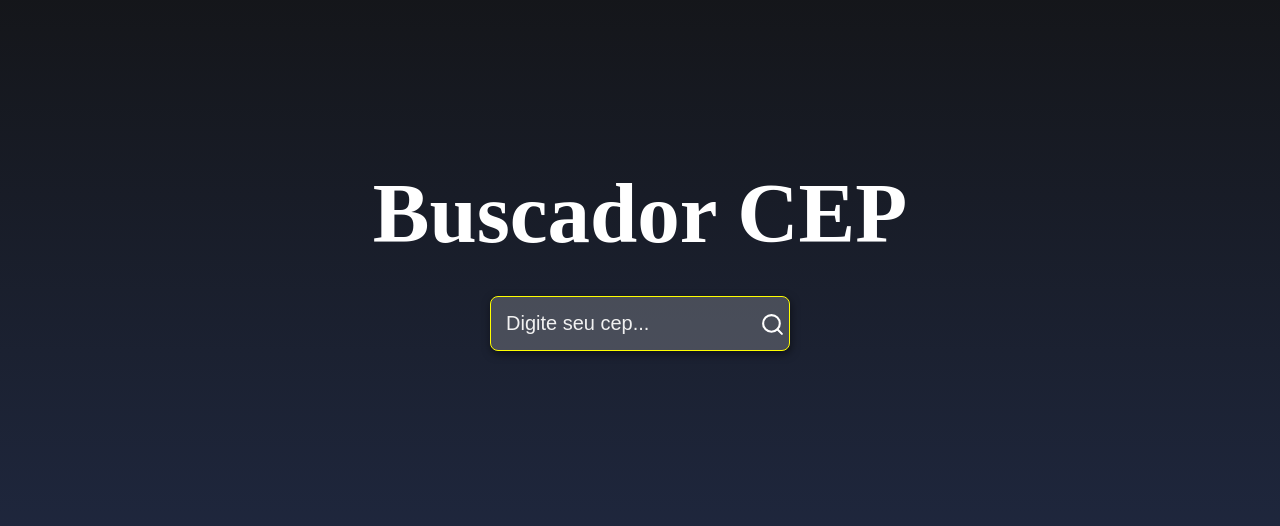
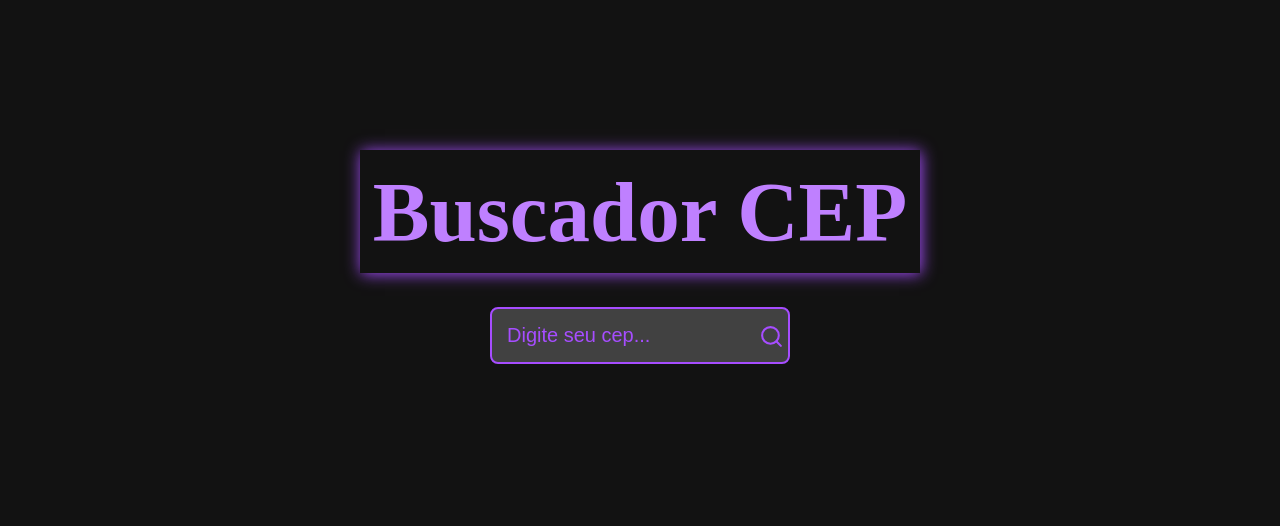
Before and after one commit to CelsoTavares/buscador-cep, a React (Create React App) app: page / in a window 1280 px wide. Shown: the part 126-652 px from the top of the page. Built offline with nearby package versions, Linux system fonts and the light colour scheme.

Commit message:
:lipstick: new style

```diff
--- a/src/App.js
+++ b/src/App.js
@@ -23,7 +23,7 @@ function App() {
     try{
       const response = await Api.get(`${input}/json`)
       setCep(response.data)
-      console.log(response.data.cep)
+      console.log(response.data)
       setInput('')
     }
     catch{
@@ -45,7 +45,7 @@ function App() {
           placeholder="Digite seu cep..."/>
 
           <ButtonSearch onClick={handleClick}>
-             <FiSearch size={25} color="white"/>
+             <FiSearch size={25} color="#a64dff"/>
           </ButtonSearch>
         </SectionInput>
 
@@ -54,9 +54,9 @@ function App() {
             <h2>CEP:{cep.cep}</h2>
 
               <span>{cep.logradouro}</span>
-              <span>Complemento: {cep.complemento}</span>
-              <span>{cep.bairro}</span>
-              <span>{cep.localidade}</span>
+              <span>UF: {cep.uf}</span>
+              <span>Bairro: {cep.bairro} </span>
+              <span>Cidade: {cep.localidade}</span>
 
           </Main>
 
--- a/src/styledGlobal.js
+++ b/src/styledGlobal.js
@@ -12,32 +12,22 @@ export const GlobalStyle = createGlobalStyle`
 }
 
 `
-
 export const Container = styled.div`
   height: 100vh;
   display: flex;
   justify-content: center;
   align-items: center;
   flex-direction: column;
-  background: linear-gradient(#121212, #212b46);
+  background: #121212;
   overflow: hidden;
 `
 
 export const Title = styled.h1`
   font-size: min(9vw, 85px);
-  color: white;
-  animation: flip 2s;
+  color: #bf80ff;
+  box-shadow: 1px 1px 15px #a64dff;
+  padding: 1%;
 
-
-@keyframes flip {
- from{
-  transform: rotateX(90deg);
- }
- to{
-  transform: rotateX(0deg);
- }
-
-}
 `
 export const SectionInput = styled.div`
  background: rgba(255,255,255,0.2);
@@ -45,24 +35,27 @@ export const SectionInput = styled.div`
  display: flex;
  justify-content: space-between;
  border-radius: 8px;
- box-shadow: 1px 3px 8px rgba(0,0,0,0.5);
  margin: 34px 0;
- border: 1px solid yellow;
  width: 70%;
  max-width: 300px;
  position: relative;
+ border: 2px solid #a64dff;
+ transition: all 0.5s;
+
+ &:hover  {
+   box-shadow: 1px 1px 15px #a64dff;
+  }
 
  input{
   background: transparent;
-
   border: 0;
   font-size: 20px;
   outline: 0;
-  color: #FFF;
+  color: #a64dff;
 
  }
  input::placeholder{
-  color:#f1f1f1;
+  color: #a64dff;
 }
 
 `
@@ -81,17 +74,18 @@ right: 4px;
 `
 export const Main = styled.main`
 display: flex;
-justify-content: center;
-align-items: center;
 flex-direction: column;
-background: #FFF;
+background: rgba(255,255,255,0.8);
 width: 80%;
 max-width: 500px;
 border-radius: 8px;
+color: #330066;
+padding: 2%;
 
   h2{
     font-size: min(7vw, 60px);
     margin: 16px 0;
+    text-align: center;
   }
 
   span{
```
Also changed, not shown: 1 other file (tests, documents, lock files or other folders).
